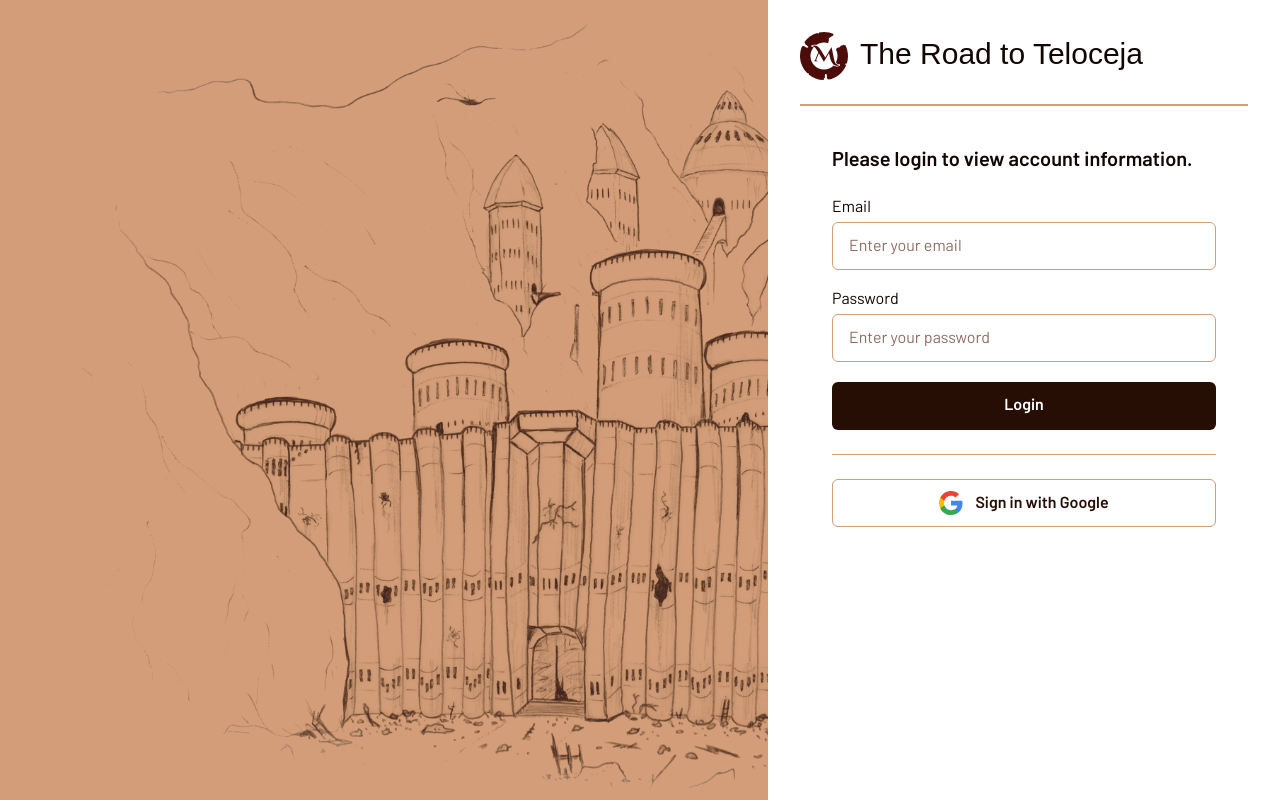
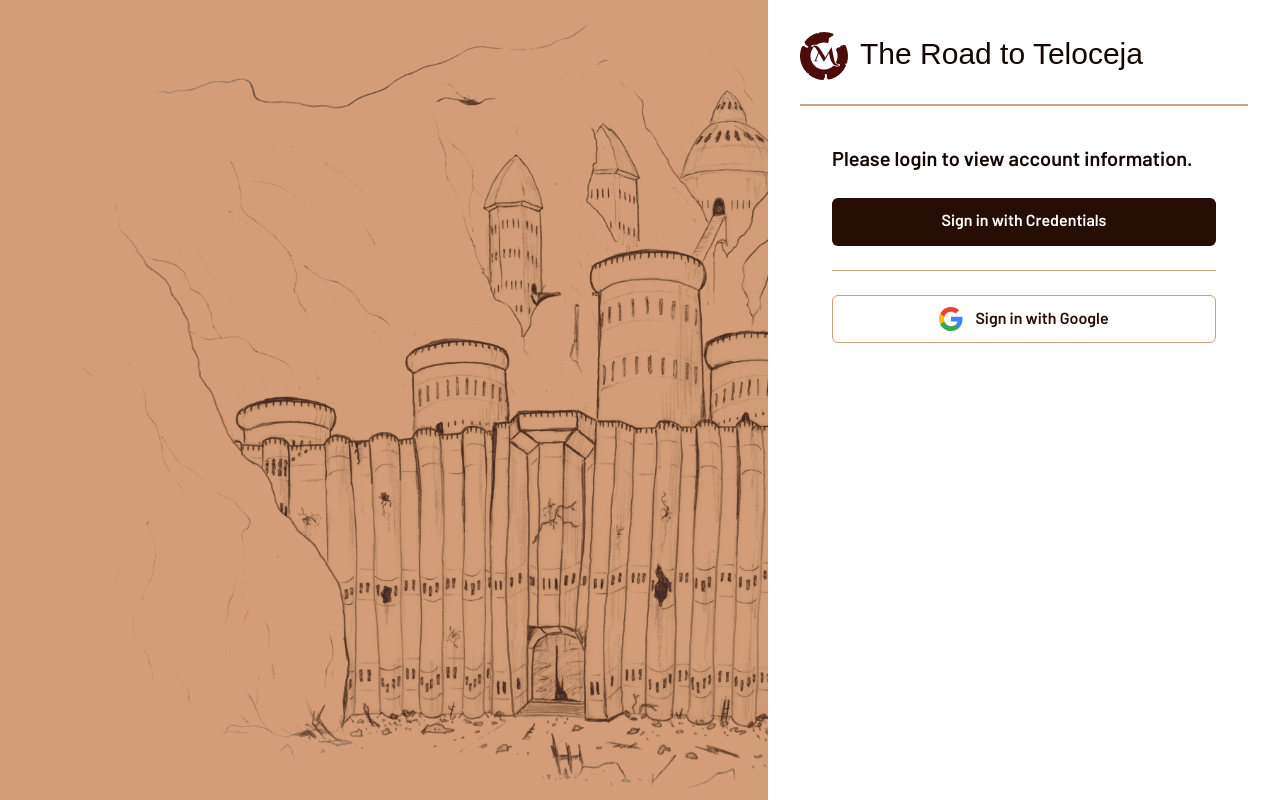
Before and after one commit to caitlinteaguedesign/teloceja-login, a Next.js app: page /account in a window 1280 px wide. Built offline with nearby package versions, Linux system fonts and the light colour scheme; no server answers; a web font is replaced by a local one.

Commit message:
remove zod, serve basic credentials login

```diff
--- a/package.json
+++ b/package.json
@@ -12,8 +12,7 @@
     "next": "14.2.3",
     "next-auth": "^5.0.0-beta.17",
     "react": "^18",
-    "react-dom": "^18",
-    "zod": "^3.23.5"
+    "react-dom": "^18"
   },
   "devDependencies": {
     "@playwright/test": "^1.43.1",
--- a/src/components/FormLogin.tsx
+++ b/src/components/FormLogin.tsx
@@ -4,12 +4,12 @@ export default function FormLogin() {
   return (
     <form
       className="grid gap-4"
-      action={async (formData) => {
+      action={async () => {
         'use server';
-        await signIn('credentials', formData);
+        await signIn();
       }}
     >
-      <div className="grid gap-1">
+      {/* <div className="grid gap-1">
         <label className="block">Email</label>
         <input
           className="h-12 rounded-md border border-parchment-500 p-4 pt-3 text-parchment-800 placeholder:text-parchment-600"
@@ -28,9 +28,12 @@ export default function FormLogin() {
           required
           placeholder="Enter your password"
         />
-      </div>
-      <button className="mt-1 h-12 w-full rounded-md bg-parchment-800 p-3 pt-2 font-semibold text-white">
-        Login
+      </div> */}
+      <button
+        type="submit"
+        className="mt-1 h-12 w-full rounded-md bg-parchment-800 p-3 pt-2 font-semibold text-white"
+      >
+        Sign in with Credentials
       </button>
     </form>
   );
--- a/src/lib/auth.ts
+++ b/src/lib/auth.ts
@@ -1,21 +1,24 @@
 import NextAuth from 'next-auth';
 import Credentials from 'next-auth/providers/credentials';
-import { signInSchema } from './zod';
 import Google from 'next-auth/providers/google';
 import { userData } from './data';
 
 export const { handlers, signIn, signOut, auth } = NextAuth({
   providers: [
-    Google,
     Credentials({
       credentials: {
-        email: {},
-        password: {},
+        email: {
+          label: 'Email',
+          type: 'email',
+          placeholder: 'Enter your email',
+        },
+        password: {
+          label: 'Password',
+          type: 'password',
+        },
       },
-      authorize: async (credentials) => {
+      authorize: async ({ email, password }) => {
         let user = null;
-
-        const { email, password } = await signInSchema.parseAsync(credentials);
 
         // normally hash a password
         // noramlly check a database to see if user exists
@@ -23,11 +26,11 @@ export const { handlers, signIn, signOut, auth } = NextAuth({
         // lookup user in data file
         user = userData.find((user) => user.email === email);
         if (!user) {
-          throw new Error('User not found.');
+          return null;
         }
         // check password
         if (user.password !== password) {
-          throw new Error('Password does not match.');
+          return null;
         }
         // just pass some of the data to the app
         user = { name: user.name, email: user.email };
@@ -35,5 +38,6 @@ export const { handlers, signIn, signOut, auth } = NextAuth({
         return user;
       },
     }),
+    Google,
   ],
 });
--- a/src/lib/zod.ts
+++ /dev/null
@@ -1,11 +0,0 @@
-import { object, string } from 'zod';
-
-export const signInSchema = object({
-  email: string({ required_error: 'Email is required' })
-    .min(1, 'Email is required')
-    .email('Invalid email'),
-  password: string({ required_error: 'Password is required' }).min(
-    1,
-    'Password is required',
-  ),
-});
```
Also changed, not shown: 1 other file (tests, documents, lock files or other folders).
